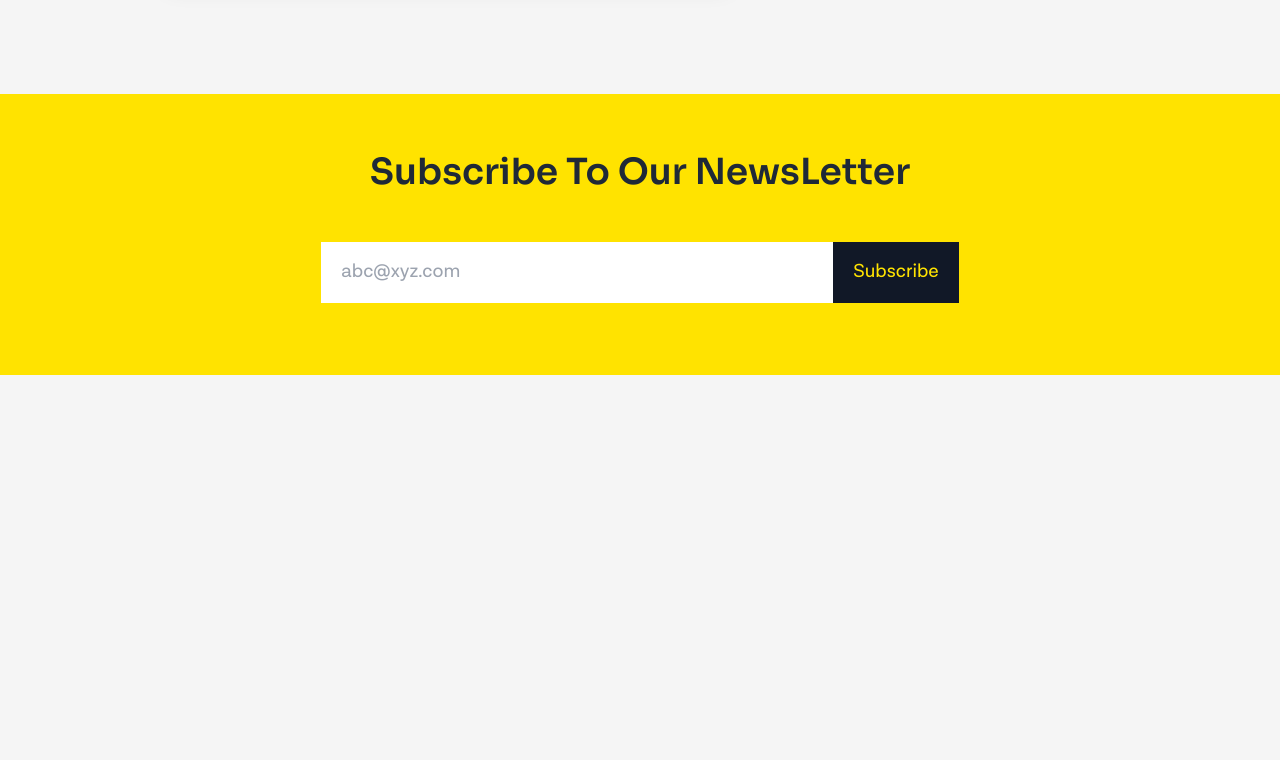
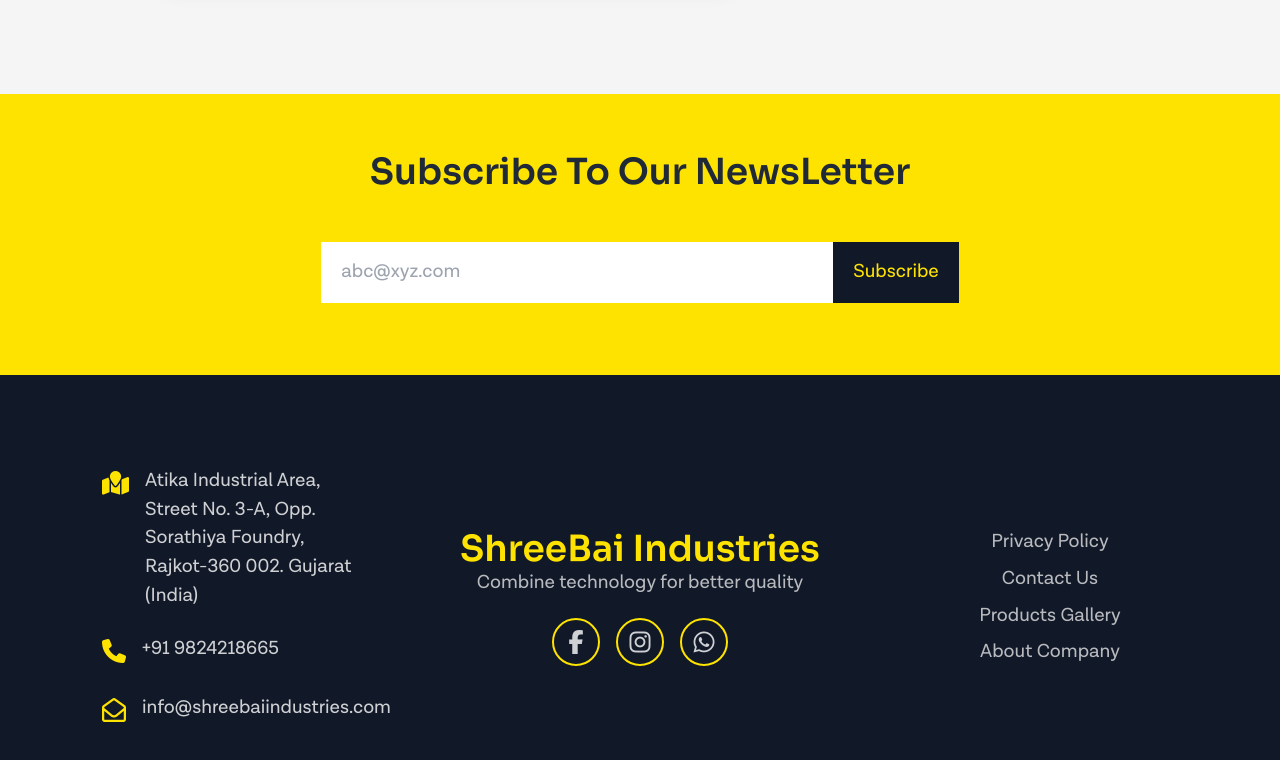
Before and after one commit to Youth-Avenue-2021/Industry_Website, a React (Create React App) app: page / in a window 1280 px wide. Shown: the part 2725-3485 px from the top of the page. Before the commit the page ends 3100 px from the top, so only its background shows below. Built offline with nearby package versions, Linux system fonts and the light colour scheme.

Commit message:
footer & front page almost completed

```diff
--- a/src/App.css
+++ b/src/App.css
@@ -65,3 +65,29 @@
   height: 100% !important;
   overflow: hidden;
 }
+
+.footer-link {
+  position: relative;
+}
+.footer-link:after {
+  content: "";
+  position: absolute;
+  width: 0;
+  height: 3px;
+  display: block;
+  margin-top: 2px;
+  right: 0;
+  background: #fff;
+  transition: width 0.4s ease;
+  -webkit-transition: width 0.4s ease;
+}
+
+.footer-link:hover:after {
+  width: 100%;
+  left: 0;
+  background: #fff;
+}
+
+.footer-link::after {
+  @apply !bg-yellowColor;
+}
--- /dev/null
+++ b/src/Sections/FooterSection/Components/FooterCompany.js
@@ -0,0 +1,21 @@
+const FooterCompany = () => {
+  return (
+    <div className="flex flex-col items-center justify-center my-10 md:my-0">
+      <h2 className="text-4xl text-center text-yellowColor">ShreeBai Industries</h2>
+      <p className="text-white/70">Combine technology for better quality</p>
+      <div className="flex flex-row items-center justify-center w-full mt-5">
+        <a href="#" className="flex flex-row items-center justify-center w-12 h-12 mx-2 text-2xl duration-300 border-2 rounded-full text-white/80 hover:bg-yellowColor hover:text-black border-yellowColor">
+          <i className="fa-brands fa-facebook-f"></i>
+        </a>
+        <a href="#" className="flex flex-row items-center justify-center w-12 h-12 mx-2 text-2xl duration-300 border-2 rounded-full text-white/80 hover:bg-yellowColor hover:text-black border-yellowColor">
+          <i className="fa-brands fa-instagram"></i>
+        </a>
+        <a href="#" className="flex flex-row items-center justify-center w-12 h-12 mx-2 text-2xl duration-300 border-2 rounded-full text-white/80 hover:bg-yellowColor hover:text-black border-yellowColor">
+          <i className="fa-brands fa-whatsapp"></i>
+        </a>
+      </div>
+    </div>
+  );
+};
+
+export default FooterCompany;
--- /dev/null
+++ b/src/Sections/FooterSection/Components/FooterCompanyDetails.js
@@ -0,0 +1,26 @@
+const FooterCompanyDetails = () => {
+  return (
+    <div className="flex flex-col items-start justify-center w-4/5 md:w-1/5">
+      <a href="https://goo.gl/maps/podBa2pVkvCztqqZ8" className="flex flex-row items-start justify-center my-3">
+        <span className="mr-4">
+          <i className="text-2xl text-yellowColor fa-solid fa-map-location"></i>
+        </span>
+        <p className="duration-200 text-white/80 hover:text-white">Atika Industrial Area, Street No. 3-A, Opp. Sorathiya Foundry, Rajkot-360 002. Gujarat (India)</p>
+      </a>
+      <a href="tel:+919824218665" className="flex flex-row items-start justify-center my-3">
+        <span className="mr-4">
+          <i className="text-2xl text-yellowColor fa-solid fa-phone"></i>
+        </span>
+        <p className="duration-200 text-white/80 hover:text-white">+91 9824218665</p>
+      </a>
+      <a href="mailto:info@shreebaiindustries.com" className="flex flex-row items-start justify-center my-3">
+        <span className="mr-4">
+          <i className="text-2xl text-yellowColor fa-regular fa-envelope-open"></i>
+        </span>
+        <p className="duration-200 text-white/80 hover:text-white">info@shreebaiindustries.com</p>
+      </a>
+    </div>
+  );
+};
+
+export default FooterCompanyDetails;
--- /dev/null
+++ b/src/Sections/FooterSection/Components/FooterLinks.js
@@ -0,0 +1,22 @@
+import { Link } from "react-router-dom";
+
+const FooterLinks = () => {
+  return (
+    <div className="flex flex-col items-center justify-center w-4/5 md:w-[20%]">
+      <Link className="my-1 footer-link text-white/70 hover:text-white" to="/">
+        Privacy Policy
+      </Link>
+      <Link className="my-1 footer-link text-white/70 hover:text-white" to="/">
+        Contact Us
+      </Link>
+      <Link className="my-1 footer-link text-white/70 hover:text-white" to="/">
+        Products Gallery
+      </Link>
+      <Link className="my-1 footer-link text-white/70 hover:text-white" to="/">
+        About Company
+      </Link>
+    </div>
+  );
+};
+
+export default FooterLinks;
--- /dev/null
+++ b/src/Sections/FooterSection/Footer.js
@@ -0,0 +1,17 @@
+import React from "react";
+import { Link } from "react-router-dom";
+import FooterCompany from "./Components/FooterCompany";
+import FooterCompanyDetails from "./Components/FooterCompanyDetails";
+import FooterLinks from "./Components/FooterLinks";
+
+const Footer = () => {
+  return (
+    <div className="flex flex-col items-center py-20 text-white bg-gray-900 md:flex-row justify-evenly text-whitemy-2">
+      <FooterCompanyDetails />
+      <FooterCompany />
+      <FooterLinks />
+    </div>
+  );
+};
+
+export default Footer;
--- a/src/Sections/SliderSection/IntroSection.js
+++ b/src/Sections/SliderSection/IntroSection.js
@@ -1,5 +1,6 @@
 import React from "react";
 import AboutCompany from "../AboutCompany/AboutCompany";
+import Footer from "../FooterSection/Footer";
 import SubscribeSection from "../SubscribeSection/SubscribeSection";
 import WhatWeDoing from "../WhatWeDoingSection/WhatWeDoing";
 import MultipleBlocks from "./Components/MultipleBlocks";
@@ -13,6 +14,7 @@
       <WhatWeDoing />
       <AboutCompany />
       <SubscribeSection />
+      <Footer />
     </>
   );
 };
```
